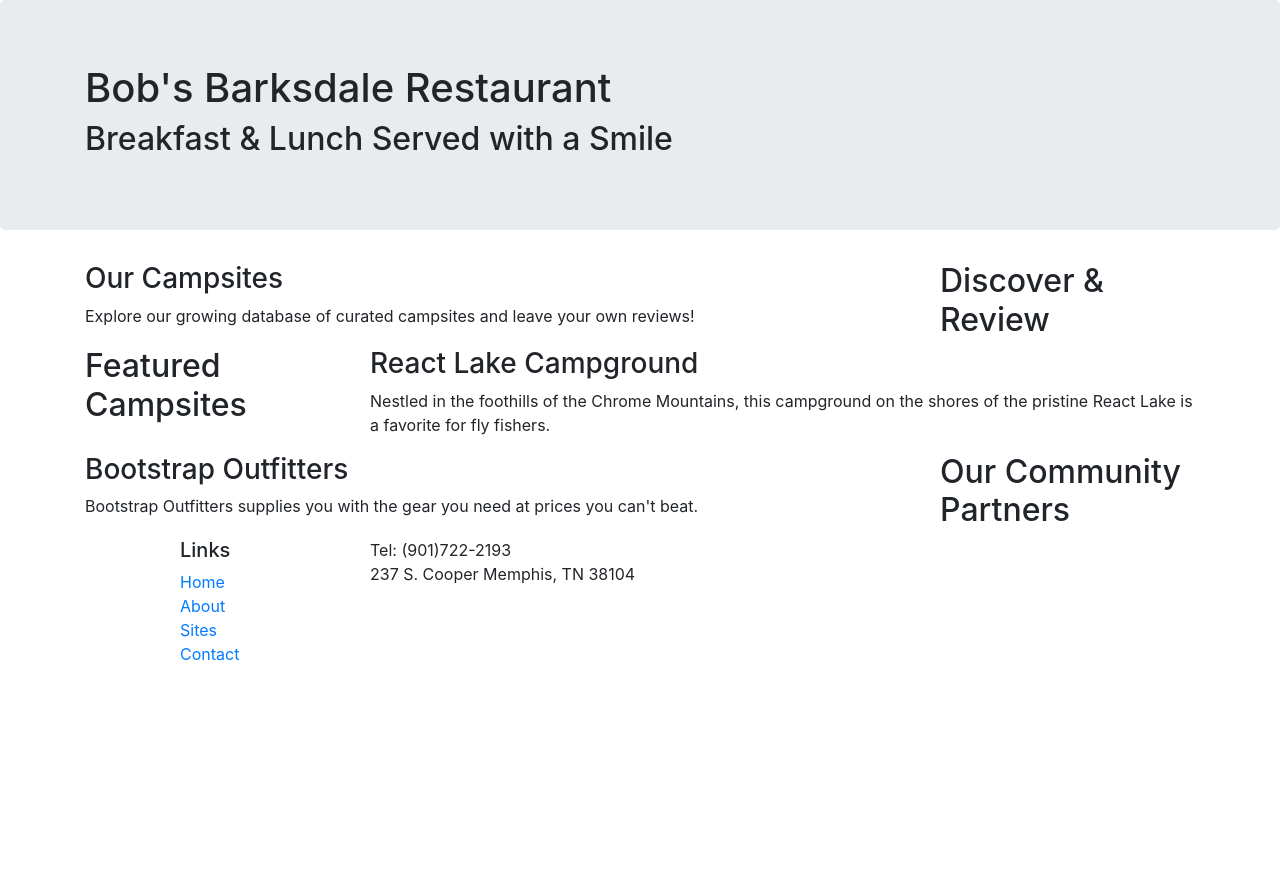
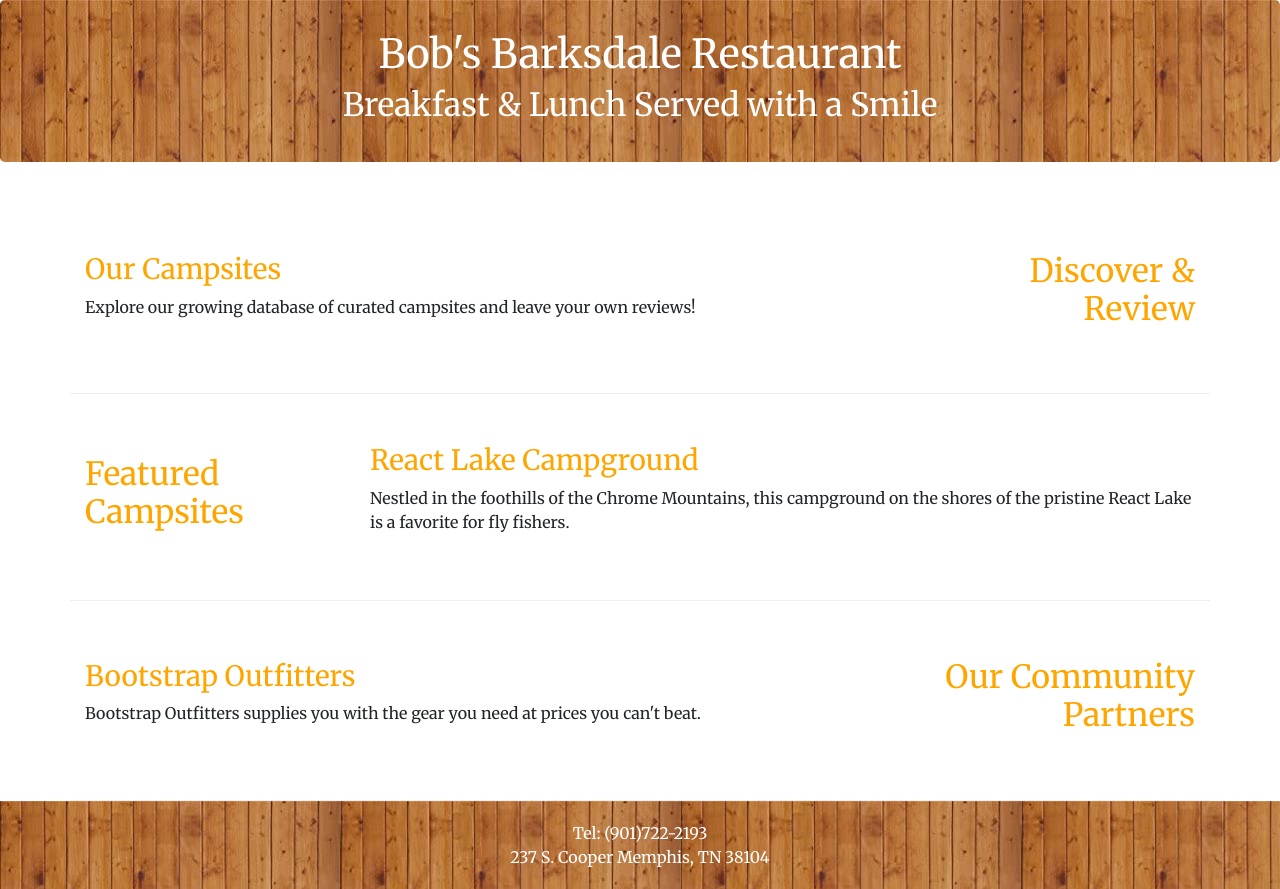
Before and after one commit to kjframe/Barksdale, a website: page index.html in a window 1280 px wide. Before the commit the page ends 800 px from the top, so only its background shows below. Drawn offline with nearby package versions, Linux system fonts and the light colour scheme.

Commit message:
custom styling

```diff
--- /dev/null
+++ b/css/styles.css
@@ -0,0 +1,38 @@
+body {
+    font-family: "Merriweather";
+}
+
+.jumbotron {
+    padding: 30px;
+    background-image: url("/NavbarBG.png");
+    color: white;
+}
+
+header h1 {
+    color: white;
+}
+
+header h2 {
+    color: white;
+}
+
+footer {
+    background-image: url("/NavbarBG.png");
+    padding: 20px 0;
+    color: white;
+}
+
+h1, h2, h3 {
+    font-family: "Merriweather";
+    color: orange;
+}
+
+/* h2 {
+    color: orange;
+} */
+
+.row-content {
+    padding: 50px 0;
+    border-bottom: 1px ridge;
+    min-height: 200px;
+}
--- a/index.html
+++ b/index.html
@@ -8,6 +8,10 @@
 
         <!-- Bootstrap CSS -->
         <link rel="stylesheet" href="node_modules/bootstrap/dist/css/bootstrap.min.css" />
+
+        <!-- Additional CSS must be placed after Bootstrap CSS -->
+        <link rel="stylesheet" href="https://fonts.googleapis.com/css?family=Merriweather" />
+        <link rel="stylesheet" href="css/styles.css" />
     <title>Barksdale</title>
 </head>
 
@@ -17,7 +21,7 @@
     <header class="jumbotron">
         <div class="container">
             <div class="row">
-                <div class="col">
+                <div class="col text-center">
                     <h1>Bob's Barksdale Restaurant</h1>
                     <h2>Breakfast & Lunch Served with a Smile</h2>
                 </div>
@@ -27,9 +31,9 @@
 
     <!-- Meat/Taters -->
     <div class="container">
-        <div class="row">
+        <div class="row row-content align-items-center">
             <div class="col-sm-4 order-sm-last col-md-3">
-                <h2>Discover & Review</h2>
+                <h2 class="text-sm-right">Discover & Review</h2>
             </div>
             <div class="col">
                 <h3>Our Campsites</h3>
@@ -37,7 +41,7 @@
             </div>
         </div>
 
-        <div class="row">
+        <div class="row row-content align-items-center">
             <div class="col-sm-4 col-md-3">
                 <h2>Featured Campsites</h2>
             </div>
@@ -47,9 +51,9 @@
             </div>
         </div>
 
-        <div class="row">
+        <div class="row row-content align-items-center">
             <div class="col-sm-4 order-sm-last col-md-3">
-                <h2>Our Community Partners</h2>
+                <h2 class="text-sm-right">Our Community Partners</h2>
             </div>
             <div class="col">
                 <h3>Bootstrap Outfitters</h3>
@@ -62,16 +66,7 @@
     <footer>
         <div class="container">
             <div class="row">
-                <div class="col-4 col-sm-2 offset-1">
-                    <h5>Links</h5>
-                    <ul class="list-unstyled">
-                        <li><a href="#">Home</a></li>
-                        <li><a href="#">About</a></li>
-                        <li><a href="#">Sites</a></li>
-                        <li><a href="#">Contact</a></li>
-                    </ul>
-                </div>
-                <div class="col-sm-4">
+                <div class="col text-center">
                     Tel: (901)722-2193<br />
                     237 S. Cooper Memphis, TN 38104
                 </div>
```
Also changed, not shown: NavbarBG.png (added). Lines whose indentation alone changed are shown as unchanged.
